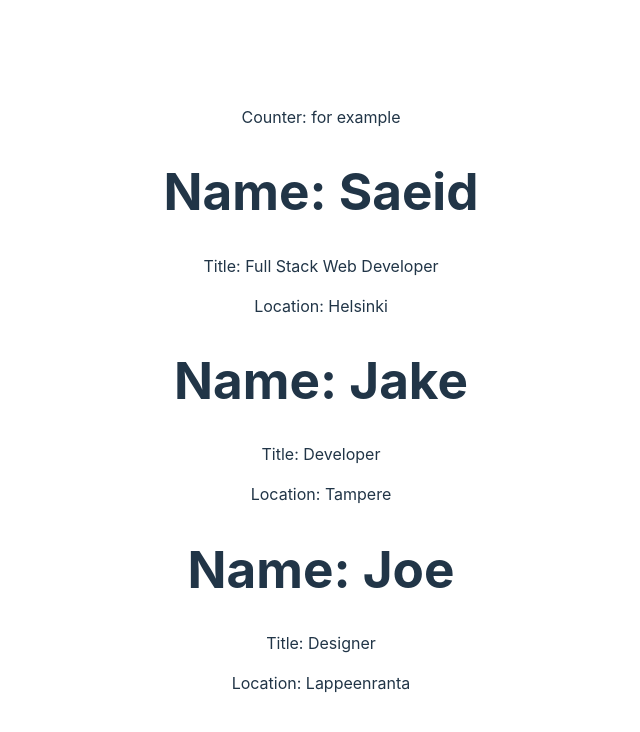
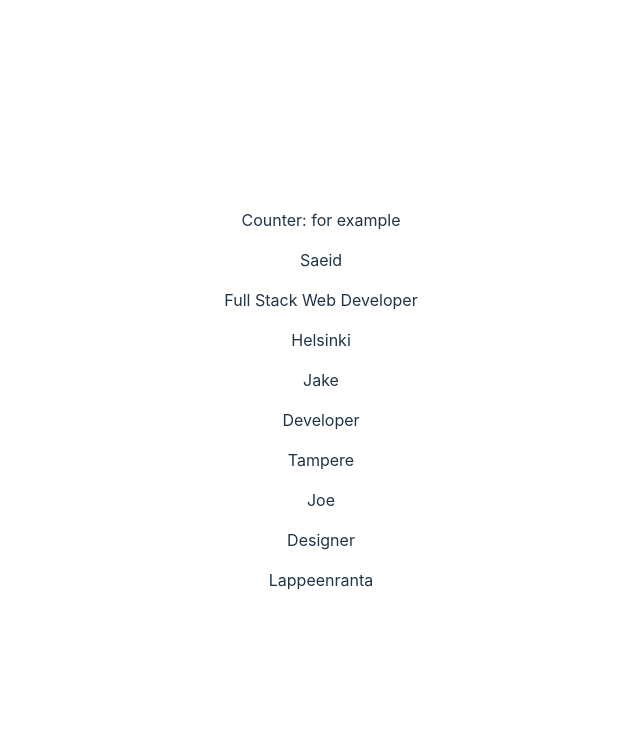
Before and after one commit to AbuAlSaeidRajon/React_Demo, a React (Vite) app: page / in a window 1280 px wide. Shown: the top 732 px of the page, without its empty margins (319-959 px from the left). Built offline with nearby package versions, Linux system fonts and the light colour scheme.

Commit message:
mapping method added

```diff
--- a/src/App.jsx
+++ b/src/App.jsx
@@ -4,15 +4,24 @@ import { useState } from 'react'
 
 function App() {
   const [counter, setCounter] = useState("for example")
+  const [persons, setPersons] = useState([
+    {name:"Saeid", title:"Full Stack Web Developer", location:"Helsinki"},
+    {name:"Jake", title:"Developer", location:"Tampere"},
+    {name:"Joe", title:"Designer", location:"Lappeenranta"}
+  ]);
 
   return (
     <>
     <p>Counter: {counter}</p>
-    <Box name="Saeid" title="Full Stack Web Developer" location="Helsinki"/>
-    <Box name="Jake" title="Developer" location="Tampere"/>
-    <Box name="Joe" title="Designer" location="Lappeenranta"/>
+    {persons.map((person) => (
+      <>
+    <p>{person.name}</p>
+    <p>{person.title}</p>
+    <p>{person.location}</p>
+      </>
+    ))}
     </>
-  )
+  );
 }
 
 export default App
```
